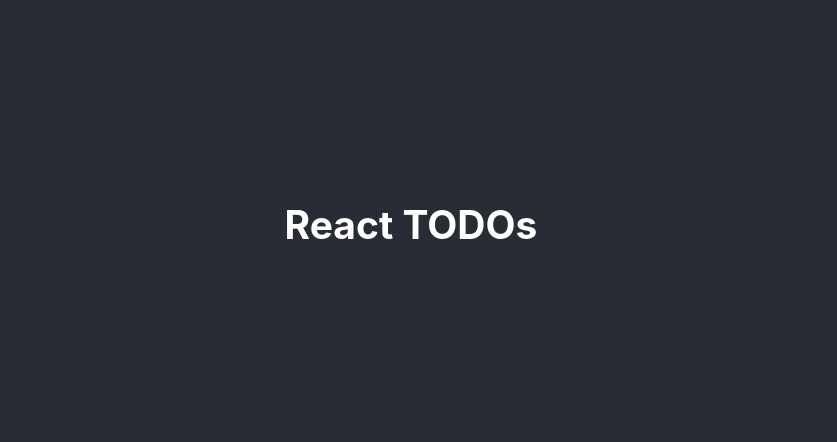
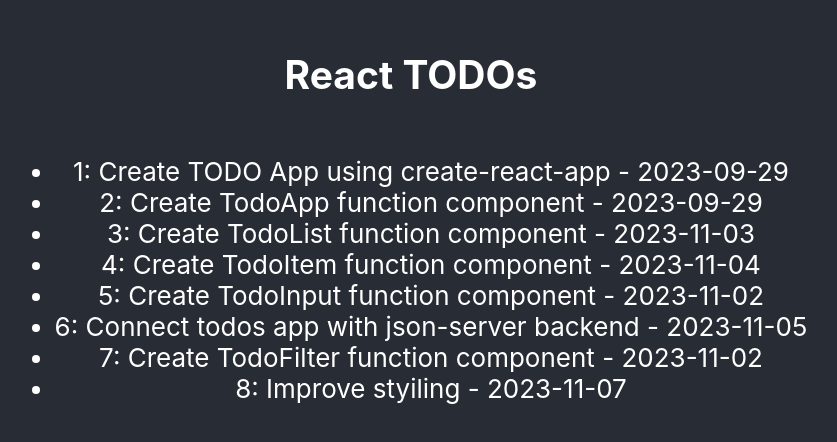
Before and after one commit to iproduct/web-programming-2023, a React (Create React App) app in the folder 04-react-todos-lab/: page / in a window 1280 px wide. Shown: the part 176-618 px from the top of the page, without its empty margins (229-1066 px from the left). Built offline with nearby package versions, Linux system fonts and the light colour scheme.

Commit message:
TodoList added

```diff
--- a/04-react-todos-lab/src/TodoApp.js
+++ b/04-react-todos-lab/src/TodoApp.js
@@ -1,12 +1,15 @@
 import './App.css';
 import { useState } from "react";
+import MOCK_TODOS from './mock-todos';
+import TodoList from './TodoList';
 
 function TodoApp() {
-    const [todos, setTodos] = useState([])
+    const [todos, setTodos] = useState(MOCK_TODOS)
     return (
         <div className="App">
             <header className="App-header">
                 <h2>React TODOs</h2>
+                <TodoList todos={todos} />
             </header>
         </div>
     );
--- /dev/null
+++ b/04-react-todos-lab/src/TodoList.js
@@ -0,0 +1,11 @@
+import { toIsoDate } from "./todo-model";
+
+const TodoList = ({ todos }) =>
+(<ul>
+    {todos.map(
+        todo => (<li>{todo.id}: {todo.text} - {toIsoDate(todo.deadline)}</li>)
+    )}
+</ul>)
+
+
+export default TodoList;
--- /dev/null
+++ b/04-react-todos-lab/src/mock-todos.js
@@ -0,0 +1,14 @@
+import { Todo } from "./todo-model";
+
+const MOCK_TODOS = [
+    new Todo('Create TODO App using create-react-app'),
+    new Todo('Create TodoApp function component'),
+    new Todo('Create TodoList function component', new Date(2023, 10, 3)),
+    new Todo('Create TodoItem function component', new Date(2023, 10, 4)),
+    new Todo('Create TodoInput function component', new Date(2023, 10, 2)),
+    new Todo('Connect todos app with json-server backend', new Date(2023, 10, 5)),
+    new Todo('Create TodoFilter function component', new Date(2023, 10, 2)),
+    new Todo('Improve styiling', new Date(2023, 10, 7)),
+]
+
+export default MOCK_TODOS;
--- /dev/null
+++ b/04-react-todos-lab/src/todo-model.js
@@ -0,0 +1,20 @@
+export const TodoStatus = [
+    'Active', 'Completed', 'Canceled'
+]
+export const Active = 0;
+export const Completed = 1
+export const Canceled = 2
+
+export class Todo {
+    static nextId = 0;
+    constructor(text, deadline = new Date(), status = Active, id){
+        this.id = id || ++Todo.nextId;
+        this.text = text;
+        this.deadline = deadline;
+        this.status = status;
+    }
+}
+
+export function toIsoDate(date){
+    return date.toISOString().split('T')[0];
+}
```
